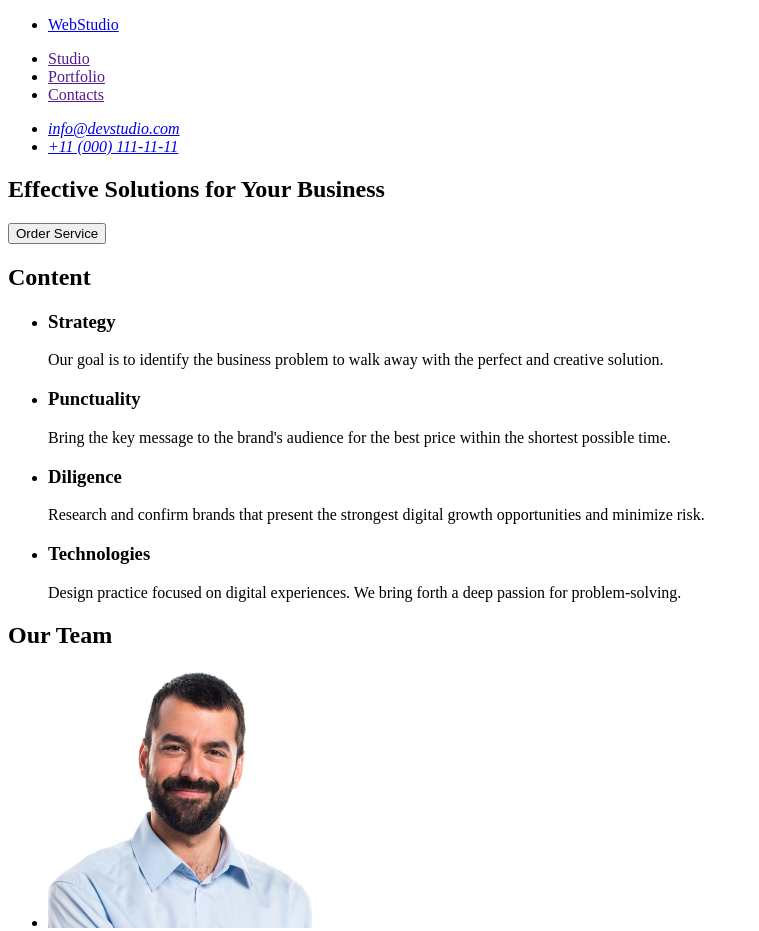
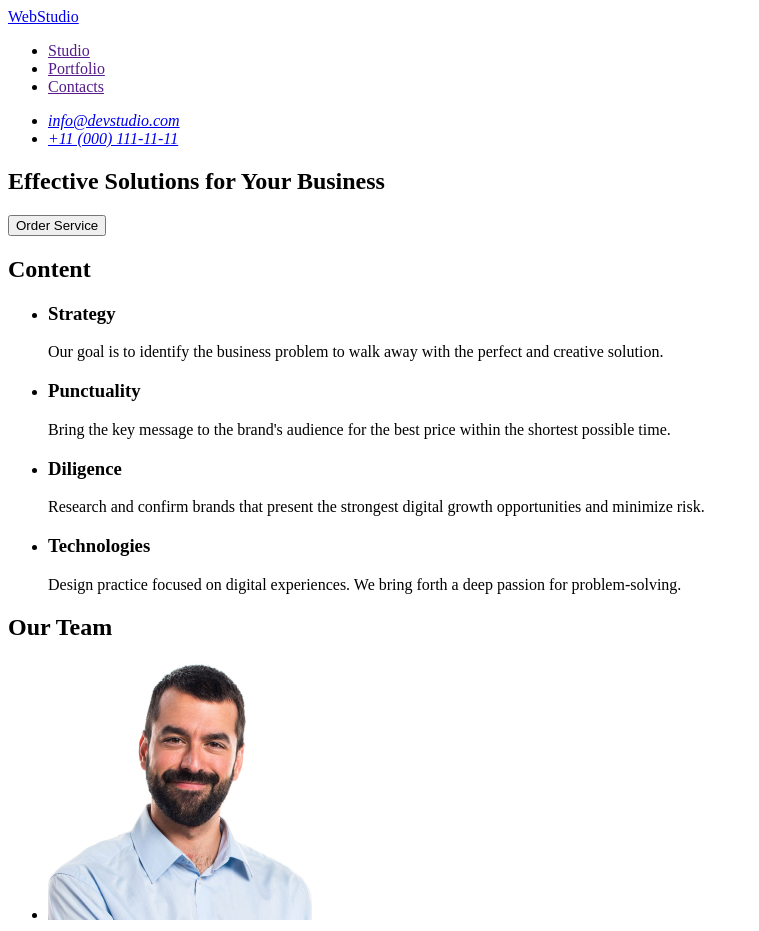
Before and after one commit to Lordik10032018/my-first-project-22, a plain HTML site: page index.html in a window 1280 px wide. Shown: the top 931 px of the page, without its empty margins (0-759 px from the left). Drawn offline with Linux system fonts and the light colour scheme.

Commit message:
Update index html file

```diff
--- a/index.html
+++ b/index.html
@@ -13,9 +13,7 @@
         <!-- nav -->
 
         <nav>
-            <ul>
-                <li><a href="./index.html">WebStudio</a></li>
-            </ul>
+                <a href="./index.html">WebStudio</a></li>
             <ul>
                 <li><a href="">Studio</a></li>
                 <li><a href="">Portfolio</a></li>
```
